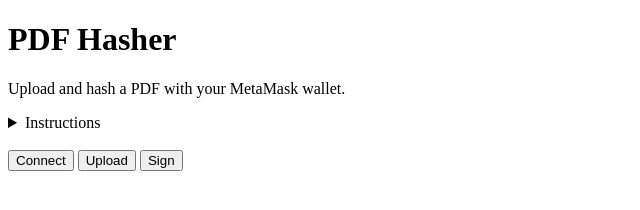
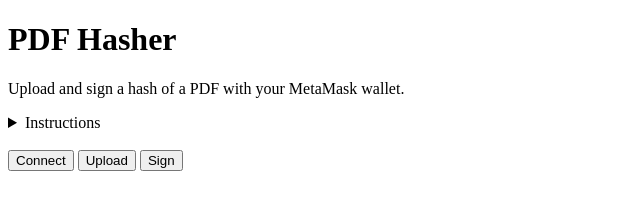
Before and after one commit to dougdyson/pdf-hash-snap, a website: page index.html in a window 1280 px wide. Shown: the full height of the page, 0-640 px from the left. Drawn offline with Linux system fonts and the light colour scheme.

Commit message:
Update page copy

```diff
--- a/index.html
+++ b/index.html
@@ -11,7 +11,7 @@
 
   <body>
     <h1>PDF Hasher</h1>
-    <p>Upload and hash a PDF with your MetaMask wallet.</p>
+    <p>Upload and sign a hash of a PDF with your MetaMask wallet.</p>
     <details>
       <summary>Instructions</summary>
       <ol>
```
